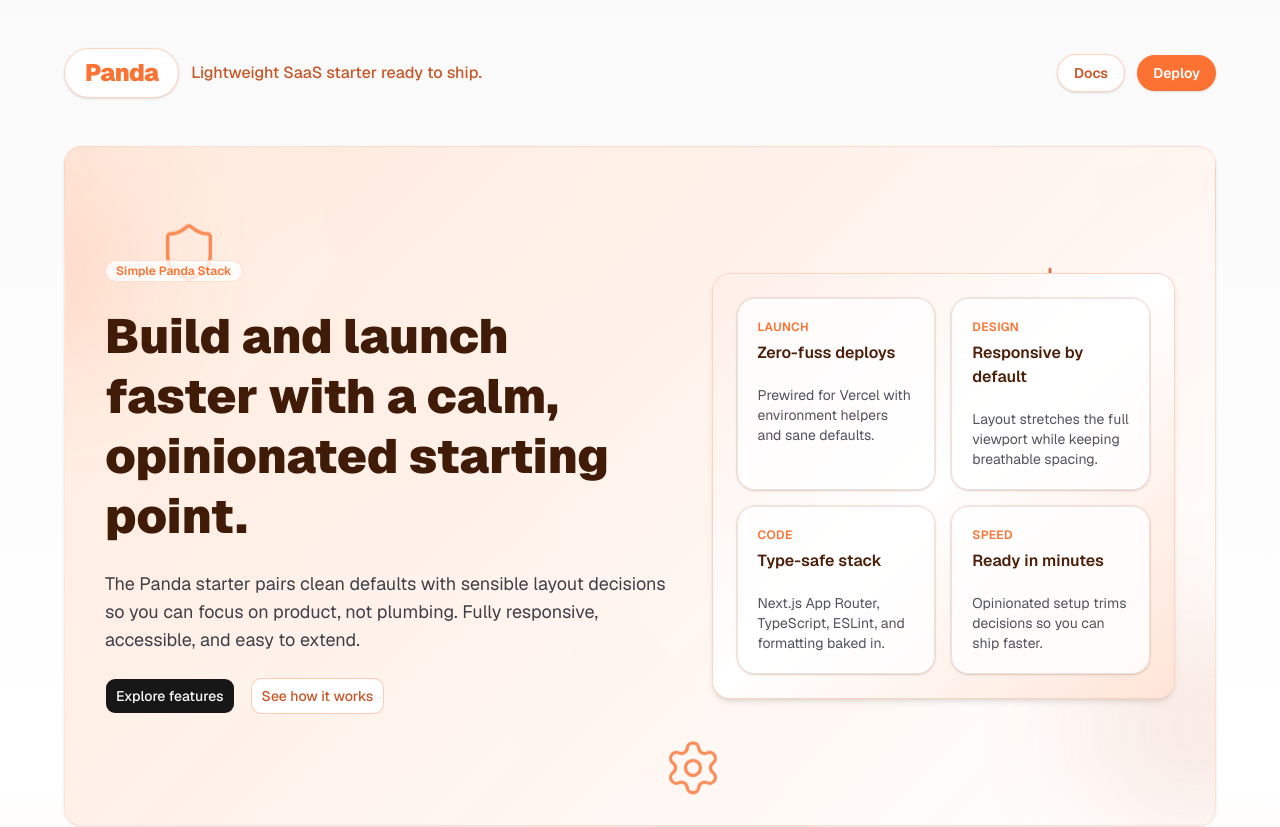
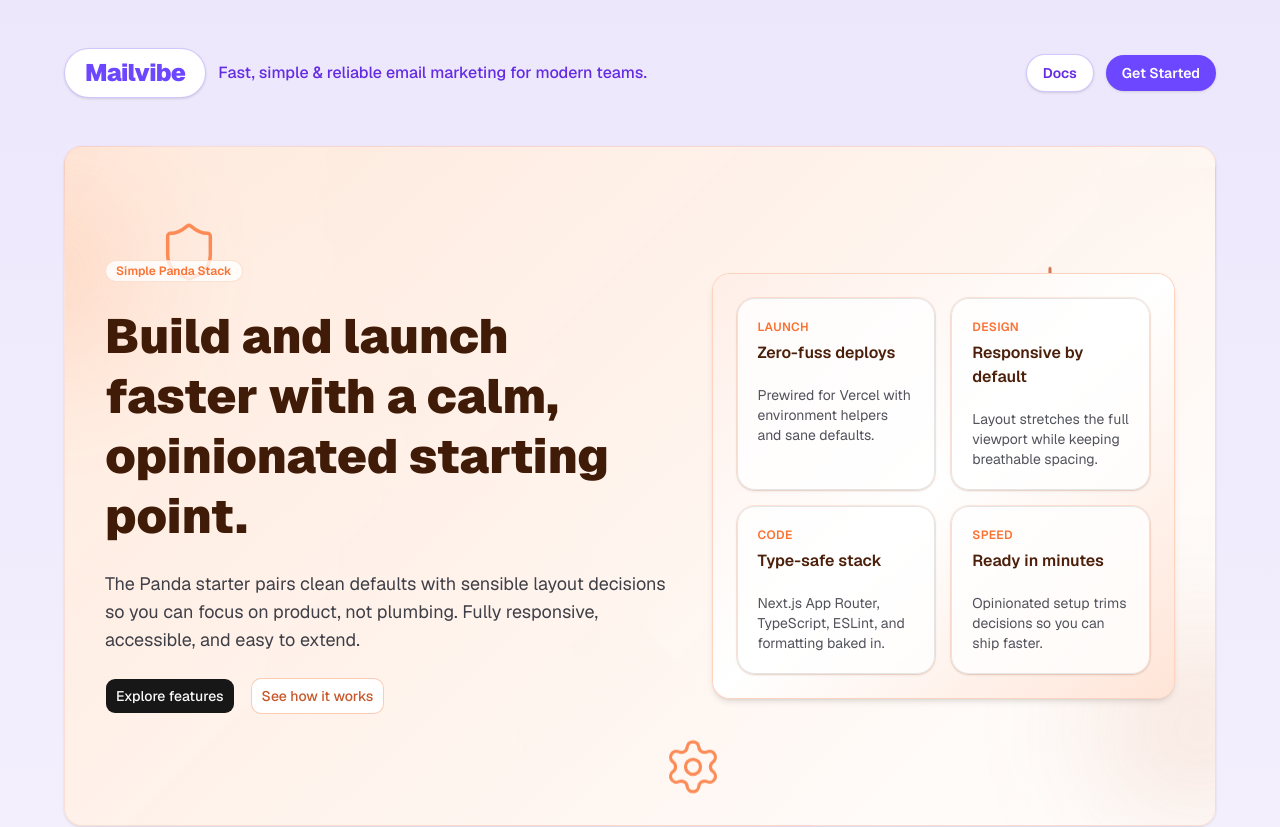
Before and after one commit to chiragbidx/next-portal-fxt, a Next.js app: page / in a window 1280 px wide. Shown: the top 827 px of the page. Built offline with nearby package versions, Linux system fonts and the light colour scheme.

Commit message:
Rebrand landing and inject Mailvibe campaign feature

```diff
--- a/app/page.tsx
+++ b/app/page.tsx
@@ -9,12 +9,40 @@ import { SecuritySection } from "../components/home/SecuritySection";
 import { DocsSupportSection } from "../components/home/DocsSupportSection";
 import { LegalSection } from "../components/home/LegalSection";
 import { CtaSection } from "../components/home/CtaSection";
+import SendCampaignDemo from "../components/forms/SendCampaignDemo";
+
+// Swap palette: purple-blue for Mailvibe
+const BRAND_COLOR = "#6c47ff";
+const BRAND_ACCENT = "#642be3";
+const BRAND_LIGHT = "#ede7fc";
+const BRAND_NAME = "Mailvibe";
+const BRAND_DESC = "Fast, simple & reliable email marketing for modern teams.";
+
+export const metadata = {
+  title: "Mailvibe — Email Marketing SaaS",
+  description: "Create, send, and track beautiful email campaigns with Mailvibe. Modern, production-grade SaaS starter for mass email.",
+  openGraph: {
+    title: "Mailvibe — Email Marketing SaaS",
+    description: "Create, send, and track beautiful email campaigns with Mailvibe.",
+    url: process.env.BASE_URL || "https://mailvibe.com",
+    siteName: "Mailvibe",
+    images: [
+      {
+        url: "/mailvibe-og.png",
+        width: 1200,
+        height: 627,
+        alt: "Mailvibe Email SaaS",
+      },
+    ],
+    locale: "en_US",
+    type: "website",
+  },
+};
 
 export default function Home() {
   const content = getHomeContent();
 
-  // Simple toggles so agents/users can hide sections without touching JSX.
-  // Use ONLY_SECTIONS (comma list) to whitelist, or HIDE_SECTIONS to blacklist.
+  // Section toggles (unchanged)
   const only = (process.env.ONLY_SECTIONS ?? "")
     .split(",")
     .map((s) => s.trim().toLowerCase())
@@ -23,12 +51,13 @@ export default function Home() {
     .split(",")
     .map((s) => s.trim().toLowerCase())
     .filter(Boolean);
-  const defaultHide = ["features", "metrics", "pricing", "security", "docs", "legal"];
+  const defaultHide = [];
   const whitelist = only.length ? new Set(only) : null;
   const hide = new Set(whitelist ? envHide : [...defaultHide, ...envHide]);
   const sections = [
     ["hero", <HeroSection key="hero" content={content.hero} />],
     ["logos", <LogosMarqueeSection key="logos" content={content.logos} />],
+    ["sendcampaign", <SendCampaignDemo key="sendcampaign" />],
     ["features", <FeaturesSection key="features" content={content.features} />],
     ["metrics", <MetricsSection key="metrics" content={content.metrics} />],
     ["pricing", <PricingSection key="pricing" content={content.pricing} />],
@@ -39,41 +68,40 @@ export default function Home() {
   ] as const;
 
   return (
-    <div className="min-h-screen bg-gradient-to-b from-zinc-50 via-white to-[#ffe6d8] text-zinc-900">
+    <div className="min-h-screen bg-gradient-to-b from-[#ede7fc] via-white to-[#f9f6ff] text-[#10042c]">
       <main className="flex min-h-screen w-full flex-col gap-12 px-6 py-12 sm:px-10 lg:px-16 lg:max-w-[1600px] lg:mx-auto">
-        {/* Header: Panda wordmark and primary actions (docs/deploy); wraps on small screens */}
+        {/* Mailvibe header with new branding */}
         <header className="flex flex-col gap-4 sm:flex-row sm:items-center sm:justify-between">
           <div className="flex items-center gap-3">
-            <div className="rounded-full border border-[#fb7232]/30 bg-white px-5 py-2 shadow-sm">
-              <span className="text-2xl font-black tracking-tight text-[#fb7232]">Panda</span>
+            <div className="rounded-full border border-[#6c47ff]/30 bg-white px-5 py-2 shadow-sm">
+              <span className="text-2xl font-black tracking-tight text-[#6c47ff]">{BRAND_NAME}</span>
             </div>
-            <p className="text-sm font-medium text-[#c75829] sm:text-base">
-              Lightweight SaaS starter ready to ship.
+            <p className="text-sm font-medium text-[#642be3] sm:text-base">
+              {BRAND_DESC}
             </p>
           </div>
           <div className="flex flex-wrap items-center gap-3 sm:justify-end w-full sm:w-auto">
             <a
-              href="https://nextjs.org/docs"
-              className="w-full sm:w-auto text-center rounded-full border border-[#fb7232]/30 bg-white px-4 py-2 text-sm font-semibold text-[#c75829] shadow-sm transition hover:-translate-y-0.5 hover:shadow-md"
+              href="https://mailvibe.com/docs"
+              className="w-full sm:w-auto text-center rounded-full border border-[#6c47ff]/30 bg-white px-4 py-2 text-sm font-semibold text-[#642be3] shadow-sm transition hover:-translate-y-0.5 hover:shadow-md"
             >
               Docs
             </a>
             <a
-              href="https://vercel.com/new"
-              className="w-full sm:w-auto text-center rounded-full bg-[#fb7232] px-4 py-2 text-sm font-semibold text-white shadow-sm transition hover:-translate-y-0.5 hover:bg-[#e06225] hover:shadow-md"
+              href="https://mailvibe.com/pricing"
+              className="w-full sm:w-auto text-center rounded-full bg-[#6c47ff] px-4 py-2 text-sm font-semibold text-white shadow-sm transition hover:-translate-y-0.5 hover:bg-[#642be3] hover:shadow-md"
             >
-              Deploy
+              Get Started
             </a>
           </div>
         </header>
-
         {sections
           .filter(([id]) => (whitelist ? whitelist.has(id) : true))
           .filter(([id]) => !hide.has(id))
           .map(([, node]) => node)}
       </main>
 
-      {/* lightweight animations defined locally to avoid tailwind config changes */}
+      {/* Updated lightweight animations */}
       <style>{`
         @keyframes float {
           0% { transform: translateY(0px); }
@@ -109,7 +137,7 @@ export default function Home() {
         }
         .hover-lift:hover {
           transform: translateY(-6px);
-          box-shadow: 0 20px 40px -24px rgba(251, 114, 50, 0.45);
+          box-shadow: 0 20px 40px -24px rgba(108, 71, 255, 0.35);
         }
       `}</style>
     </div>
```
